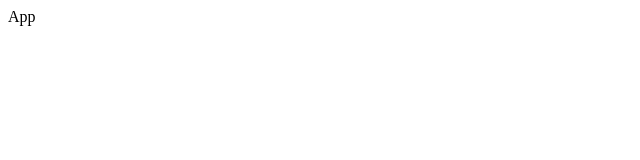
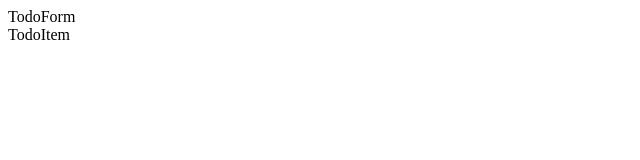
Before and after one commit to AnnaGrygoryeva-01/M4--To-Do-List, a React (Vite) app: page / in a window 1280 px wide. Shown: the top 160 px of the page, without its empty margins (0-640 px from the left). Built offline with nearby package versions, Linux system fonts and the light colour scheme.

Commit message:
Add components

```diff
--- a/src/App.jsx
+++ b/src/App.jsx
@@ -1,9 +1,14 @@
 import "./App.css";
+import TodoApp from "./components/TodoApp";
 
 import React from "react";
 
 function App() {
-  return <div>App</div>;
+  return (
+    <>
+      <TodoApp />
+    </>
+  );
 }
 
 export default App;
--- /dev/null
+++ b/src/components/TodoApp/TodoForm/index.jsx
@@ -0,0 +1,7 @@
+import React from "react";
+
+function TodoForm() {
+  return <div>TodoForm</div>;
+}
+
+export default TodoForm;
--- /dev/null
+++ b/src/components/TodoApp/TodoList/TodoItem/index.jsx
@@ -0,0 +1,7 @@
+import React from "react";
+
+function TodoItem() {
+  return <div>TodoItem </div>;
+}
+
+export default TodoItem;
--- /dev/null
+++ b/src/components/TodoApp/TodoList/index.jsx
@@ -0,0 +1,12 @@
+import React from "react";
+import TodoItem from "./TodoItem";
+
+function TodoList() {
+  return (
+    <>
+      <TodoItem />
+    </>
+  );
+}
+
+export default TodoList;
--- /dev/null
+++ b/src/components/TodoApp/index.jsx
@@ -0,0 +1,13 @@
+import React from "react";
+import TodoForm from "././TodoForm";
+import TodoList from "././TodoList";
+
+function TodoApp() {
+  return (
+    <>
+      <TodoForm />
+      <TodoList />
+    </>
+  );
+}
+export default TodoApp;
```
Also changed, not shown: src/components/TodoApp/TodoApp.module.sass (added), src/components/TodoApp/TodoForm/TodoForm.module.sass (added), src/components/TodoApp/TodoList/TodoItem/TodoItem.module.sass (added), src/components/TodoApp/TodoList/TodoList.module.sass (added).
